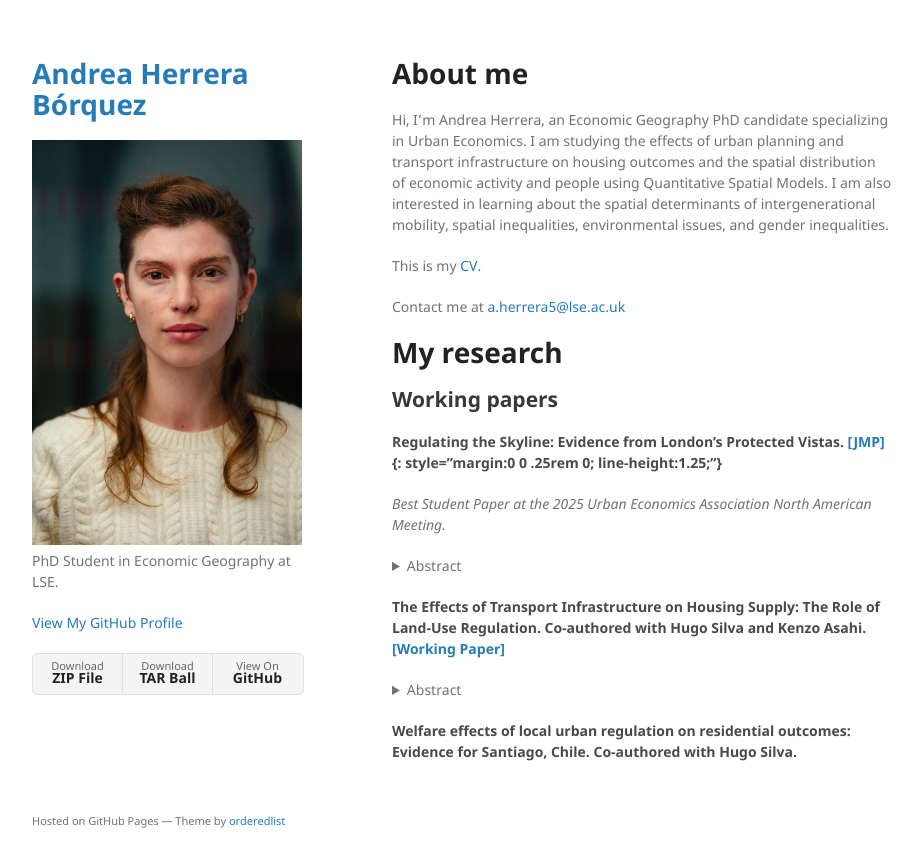
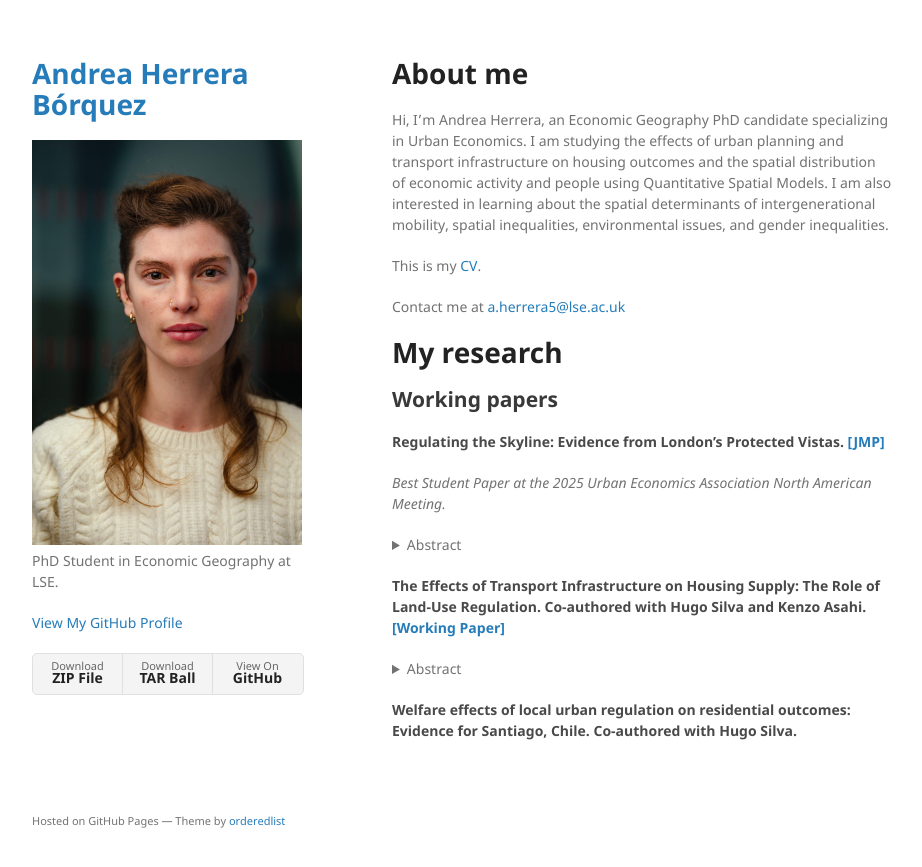
Before and after one commit to aaherrerab/aaherrerab.github.io, a Jekyll site: the page built from index.md, in a window 1280 px wide. Shown: the top 867 px of the page, without its empty margins (178-1100 px from the left). Built offline with Jekyll 4.4.1, drawn with Linux system fonts in a browser that asks for light colours; our own code applies the rules of GitHub Pages for plain Markdown files.

Commit message:
Update index.md

```diff
--- a/index.md
+++ b/index.md
@@ -13,7 +13,7 @@ Hi, I'm Andrea Herrera, an Economic Geography PhD candidate specializing in Urba
 # My research
 ## Working papers
 
-#### Regulating the Skyline: Evidence from London’s Protected Vistas.  <a href="/assets/pdf/london_pv_aaherrerab_jmp.pdf" class="custom-link">[JMP]</a> {: style="margin:0 0 .25rem 0; line-height:1.25;"}
+#### Regulating the Skyline: Evidence from London’s Protected Vistas.  <a href="/assets/pdf/london_pv_aaherrerab_jmp.pdf" class="custom-link">[JMP]</a>
 
 *Best Student Paper at the 2025 Urban Economics Association North American Meeting.*
 
```
